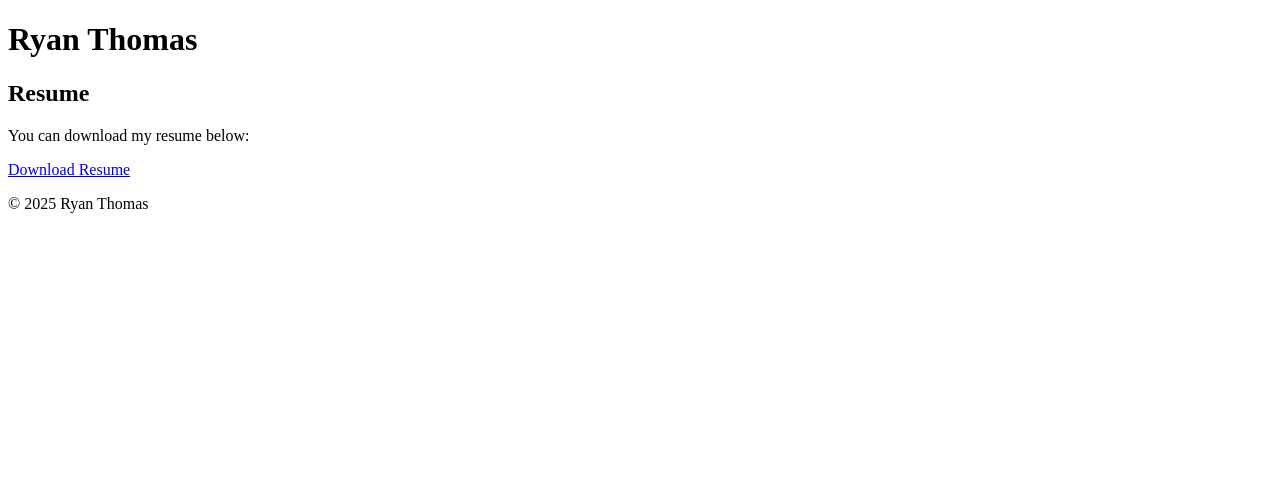
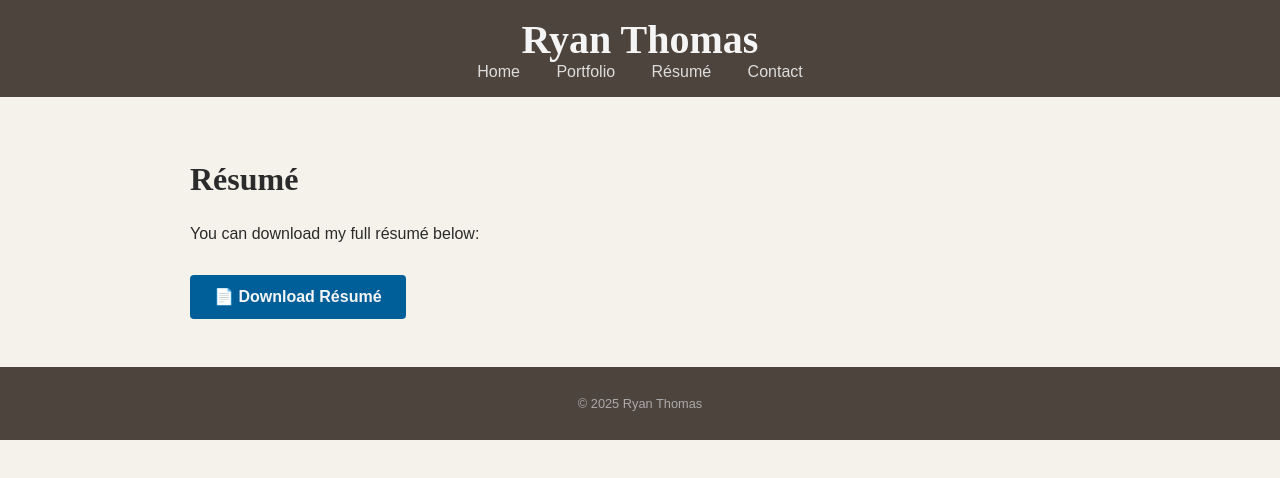
Before and after one commit to ryanlistens/ryan-portfolio, a plain HTML site: page resume.html in a window 1280 px wide. Drawn offline with Linux system fonts and the light colour scheme.

Commit message:
Add files via upload

```diff
--- a/resume.html
+++ b/resume.html
@@ -2,23 +2,30 @@
 <!DOCTYPE html>
 <html lang="en">
 <head>
-    <meta charset="UTF-8">
-    <title>Resume | Ryan Thomas</title>
-    <link rel="stylesheet" href="styles.css">
+  <meta charset="UTF-8" />
+  <meta name="viewport" content="width=device-width, initial-scale=1.0"/>
+  <title>Résumé - Ryan Thomas</title>
+  <link rel="stylesheet" href="style.css" />
 </head>
 <body>
   <header>
     <h1>Ryan Thomas</h1>
+    <nav>
+      <a href="index.html">Home</a>
+      <a href="portfolio.html">Portfolio</a>
+      <a href="resume.html">Résumé</a>
+      <a href="contact.html">Contact</a>
+    </nav>
   </header>
   <main>
     <section>
-            <h2>Resume</h2>
-            <p>You can download my resume below:</p>
-            <a href="Ryan_Thomas_Resume.docx" download class="resume-btn">Download Resume</a>
+      <h2>Résumé</h2>
+      <p>You can download my full résumé below:</p>
+      <a href="assets/resume.pdf" class="cta" download>📄 Download Résumé</a>
     </section>
   </main>
   <footer>
-        <p>© 2025 Ryan Thomas</p>
+    <p>&copy; 2025 Ryan Thomas</p>
   </footer>
 </body>
 </html>
```
Also changed, not shown: portfolio.html (+3 -6 lines). Lines whose indentation alone changed are shown as unchanged.
